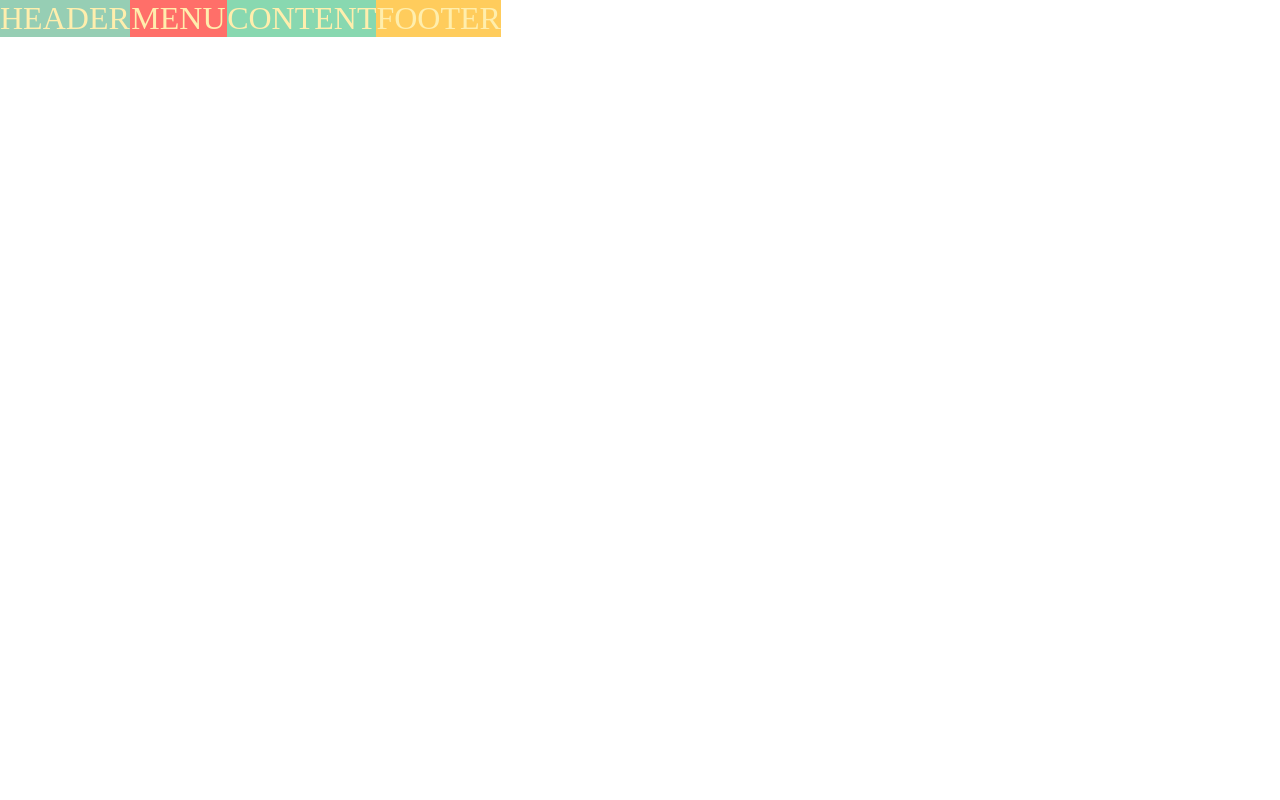
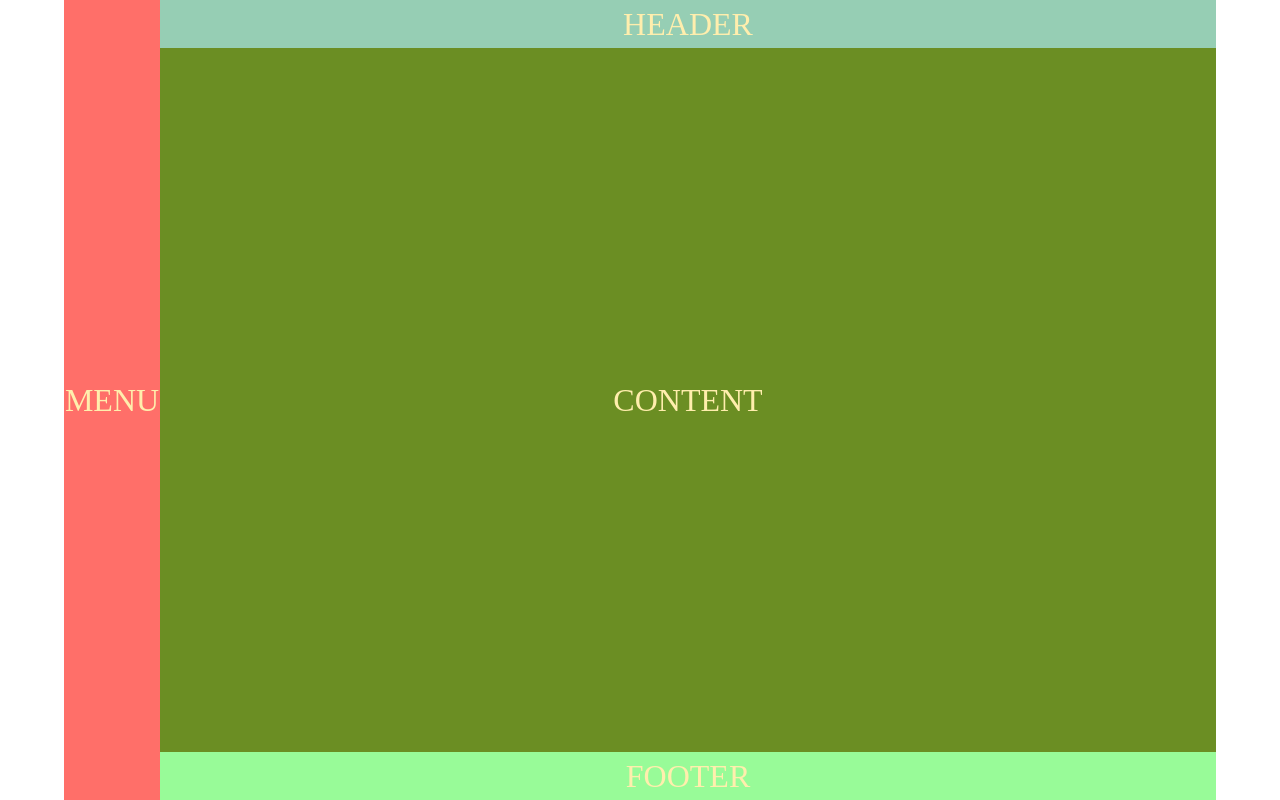
Before and after one commit to emmeiwhite/grids-everywhere, a plain HTML site: page index.html in a window 1280 px wide. Drawn offline with Linux system fonts and the light colour scheme.

Commit message:
grid-template-columns

```diff
--- /dev/null
+++ b/columns/styles.css
@@ -0,0 +1,23 @@
+* {
+  margin: 0;
+  padding: 0;
+  box-sizing: border-box;
+}
+
+.content {
+  max-width: 960px;
+  margin: 0 auto;
+  display: grid;
+  grid-template-columns: repeat(3, 1fr);
+}
+
+.item {
+  background-color: blue;
+  padding: 1rem;
+  text-align: center;
+  color: #fff;
+}
+
+.item:nth-child(even) {
+  background-color: rgb(236, 113, 42);
+}
--- a/style.css
+++ b/style.css
@@ -12,26 +12,45 @@
 }
 
 
-.container > div:nth-child(1n) {
-  background-color: #96ceb4;
-}
-
-.container > div:nth-child(3n) {
-  background-color: #88d8b0;
-}
-
-.container > div:nth-child(2n) {
-  background-color: #ff6f69;
-}
-
-.container > div:nth-child(4n) {
-  background-color: #ffcc5c;
-}
 
 
 /* Applying CSS-Grid for Grid Layouts */
 
 .container{
+    height: 100vh;
+    width: 90vw;
+    margin: 0 auto;
     display: grid;
     grid-template-columns: repeat(12,1fr);
+    grid-template-rows: 3rem auto 3rem;
+    grid-template-areas:
+    'm h h h h h h h h h h h'
+    'm c c c c c c c c c c c'
+    'm f f f f f f f f f f f';
 }
+
+.header{
+    grid-area: h;
+    background-color: #96ceb4;
+}
+
+.menu{
+    grid-area: m;
+    background-color:#ff6f69;
+}
+
+.content{
+    grid-area: c;
+    background-color: olivedrab;
+}
+
+.footer{
+    grid-area: f;
+    background-color: palegreen;
+}
+
+@media(max-width:768px){
+    .container{
+        width:100vw;
+    }
+}
```
Also changed, not shown: columns/index.html (added, +23 -0 lines).
